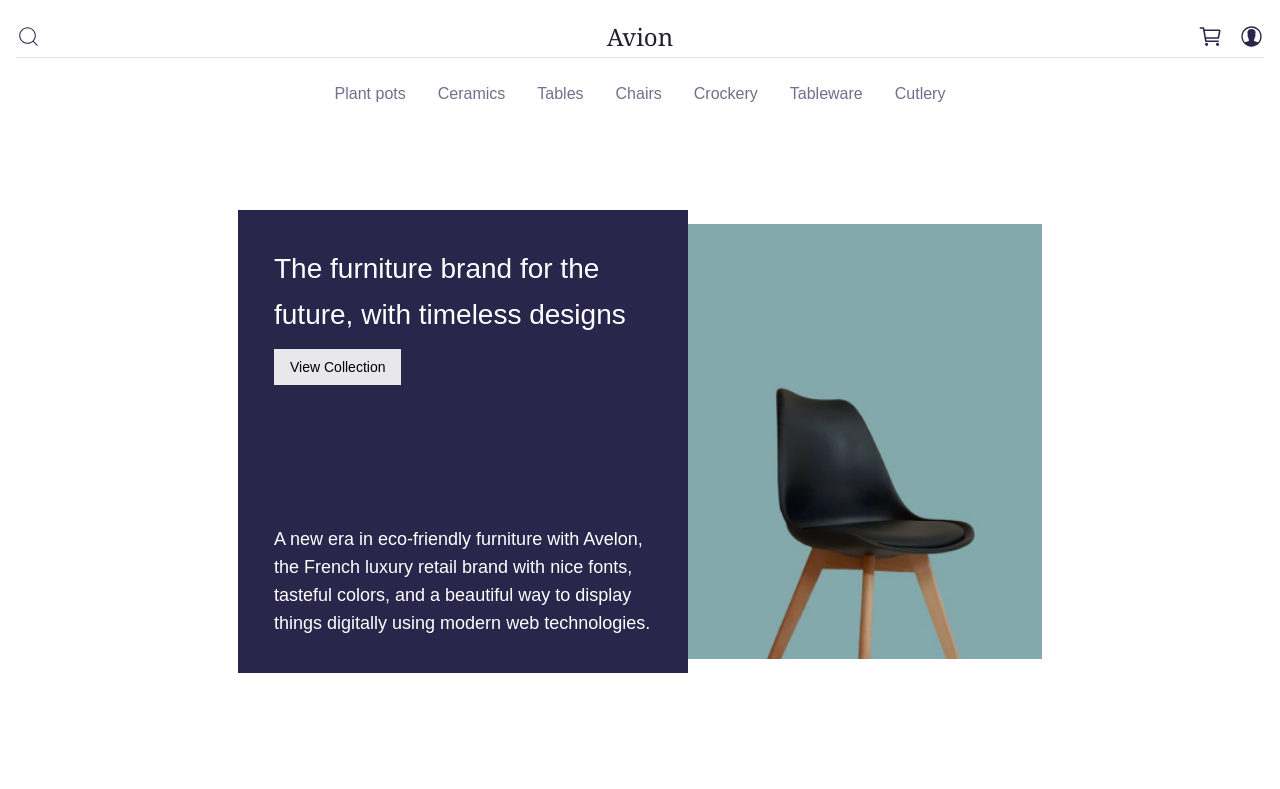
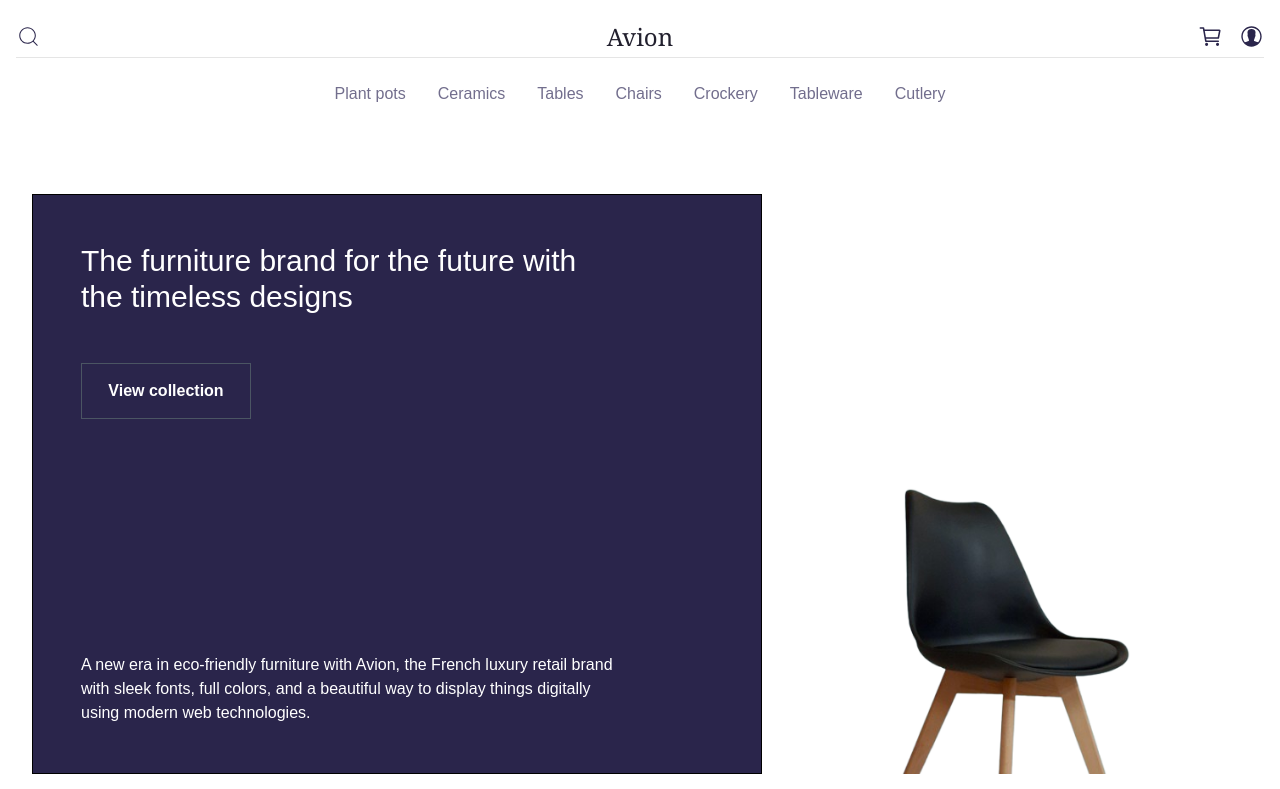
Before and after one commit to vikram-singh9/Quater02_Full-Stack_Marketplace_Hackathon, a Next.js app: page / in a window 1280 px wide. Shown: the top 789 px of the page. Built offline with nearby package versions, Linux system fonts and the light colour scheme.

Commit message:
updated hero

```diff
--- a/components/hero.tsx
+++ b/components/hero.tsx
@@ -1,34 +1,42 @@
-import React from "react";
-import Image from "next/image";
-import { Button } from "./ui/button";
+import Image from 'next/image';
+import React from 'react';
 
 const Hero = () => {
   return (
-    <div className="w-full h-auto flex flex-col md:flex-row items-center justify-center my-16 space-y-10 md:space-y-0">
-      {/* Text Section */}
-      <div className="w-[90%] md:w-[450px] h-auto bg-[#2a254b] text-white py-9 px-9 space-y-3">
-        <h2 className="text-[24px] md:text-[28px] leading-relaxed">
-          The furniture brand for the future, with timeless designs
-        </h2>
-        <Button variant={"vikram"}>View Collection</Button>
-        <p className="leading-7 text-[16px] md:text-[18px] pt-8 md:pt-32 font-thin">
-          A new era in eco-friendly furniture with Avelon, the French luxury
-          retail brand with nice fonts, tasteful colors, and a beautiful way to
-          display things digitally using modern web technologies.
-        </p>
-      </div>
+    <>
+      <section>
+        <div className="px-8 py-12">
+          <div className="flex flex-col md:flex-row">
+            {/* Left Section */}
+            <div className="w-full md:w-[60%] h-auto md:h-[580px] border border-black bg-[#2A254B] text-white px-4 md:px-12 py-6 md:py-12 flex flex-col justify-between">
+              <div>
+                <h1 className="text-xl md:text-3xl md:text-left">
+                  The furniture brand for the future with <br /> the timeless designs
+                </h1>
+                <div className="flex justify-center md:justify-start">
+                  <button className="w-[170px] h-[56px] bg-transparent text-white border border-gray-600 font-bold mt-12">
+                    View collection
+                  </button>
+                </div>
+              </div>
 
-      {/* Image Section */}
-      <div className="w-[90%] md:w-auto">
-        <Image
-          src={"/images/chair.png"}
-          alt="img"
-          width={354}
-          height={0}
-          priority
-        />
-      </div>
-    </div>
+              <div className="my-4 md:my-0">
+                <p className="text-sm md:text-base md:text-left">
+                  A new era in eco-friendly furniture with Avion, the French luxury retail brand
+                  <br /> with sleek fonts, full colors, and a beautiful way to display things digitally
+                  <br /> using modern web technologies.
+                </p>
+              </div>
+            </div>
+
+            {/* Right Section */}
+            <div className="hidden md:flex w-full md:w-[40%] h-auto md:h-[580px] bg-white justify-center items-end">
+              <Image src={'/images/rightt.png'} width={400} height={400} alt="right" />
+            </div>
+          </div>
+        </div>
+      </section>
+    </>
   );
 };
 
```
